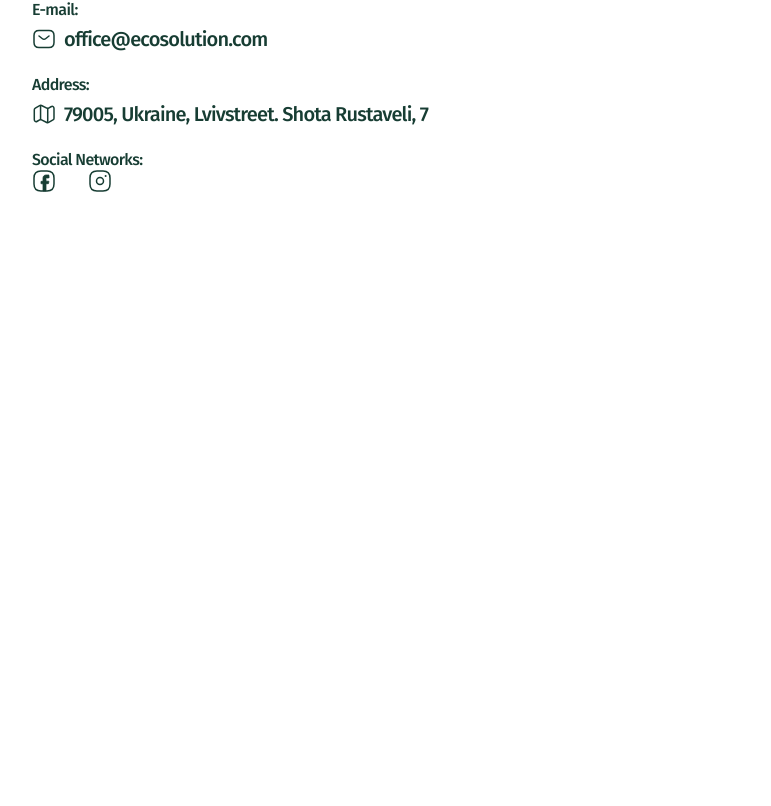
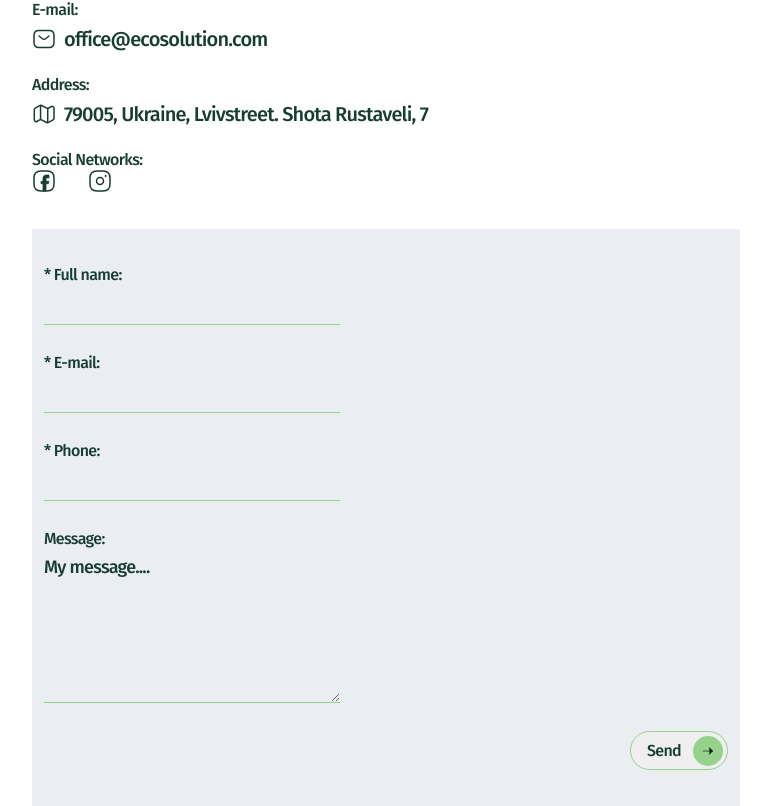
Before and after one commit to BohdanKushnerov/vite-ecosolution, a React (Vite) app: page / in a window 1280 px wide. Shown: the part 3299-4105 px from the top of the page, without its empty margins (254-1025 px from the left). Before the commit the page ends 3492 px from the top, so only its background shows below. Built offline with nearby package versions, Linux system fonts and the light colour scheme.

Commit message:
add form markup

```diff
--- a/src/components/ContactUsSection/ContactUs/ContactUs.styled.tsx
+++ b/src/components/ContactUsSection/ContactUs/ContactUs.styled.tsx
@@ -61,3 +61,80 @@ export const ConnectionLink = styled.a`
     color: #97d28b;
   }
 `;
+
+export const Form = styled.form`
+  display: flex;
+  flex-direction: column;
+  gap: 28px;
+  margin-top: 36px;
+  padding: 36px 12px;
+
+  background: #eaedf1;
+`;
+
+export const Label = styled.label`
+  display: flex;
+  flex-direction: column;
+  gap: 8px;
+  padding-bottom: 8px;
+  width: 296px;
+
+  border-bottom: 1px solid #97d28b;
+`;
+
+export const InputName = styled.span`
+  color: #173d33;
+  text-align: justify;
+  font-size: 16px;
+  font-style: normal;
+  font-weight: 400;
+  line-height: normal;
+  letter-spacing: -0.64px;
+`;
+
+export const Input = styled.input`
+  color: #173d33;
+  font-size: 18px;
+  font-style: normal;
+  font-weight: 400;
+  line-height: normal;
+  letter-spacing: -0.72px;
+  border: none;
+  background: transparent;
+`;
+
+export const LabelTextArea = styled.label`
+  display: flex;
+  flex-direction: column;
+  gap: 8px;
+  padding-bottom: 8px;
+  width: 296px;
+`;
+
+export const Textarea = styled.textarea`
+  height: 147px;
+  padding: 0;
+
+  color: #173d33;
+  font-size: 18px;
+  font-style: normal;
+  font-weight: 400;
+  line-height: normal;
+  letter-spacing: -0.72px;
+  border: none;
+  background: transparent;
+  border: none;
+  background: transparent;
+  border-bottom: 1px solid #97d28b;
+
+  &::placeholder {
+    color: inherit;
+    font-size: inherit;
+    letter-spacing: inherit;
+  }
+`;
+
+export const SubmitButtonWrap = styled.div`
+  margin-top: -8px;
+  margin-left: auto;
+`;
--- a/src/components/ContactUsSection/ContactUs/ContactUs.tsx
+++ b/src/components/ContactUsSection/ContactUs/ContactUs.tsx
@@ -9,13 +9,21 @@ import {
   Address,
   PhonesWrap,
   ConnectionLink,
+  Form,
+  Label,
+  Input,
+  InputName,
+  LabelTextArea,
+  Textarea,
+  SubmitButtonWrap,
 } from "./ContactUs.styled";
 import sprite from "assets/sprite.svg";
+import SecondaryButton from "components/common/Buttons/SecondaryButton/SecondaryButton";
 
 const ContactUs: FC = () => {
   return (
     <Section>
-      <ContactUsTitle>ContactUs</ContactUsTitle>
+      <ContactUsTitle>Contact Us</ContactUsTitle>
       <Address>
         <div>
           <ContactSubtitle>Phone:</ContactSubtitle>
@@ -75,7 +83,35 @@ const ContactUs: FC = () => {
         </div>
       </Address>
 
-      <form action="">{/*  */}</form>
+      <Form action="">
+        <Label htmlFor="fullName">
+          <InputName>* Full name:</InputName>
+          <Input type="text" id="fullName" />
+        </Label>
+        <Label htmlFor="email">
+          <InputName>* E-mail:</InputName>
+          <Input type="email" id="email" />
+        </Label>
+        <Label htmlFor="phone">
+          <InputName>* Phone:</InputName>
+          <Input type="tel" id="phone" />
+        </Label>
+
+        <LabelTextArea htmlFor="message">
+          <InputName>Message:</InputName>
+          <Textarea
+            id="message"
+            name="message"
+            cols={30}
+            rows={10}
+            placeholder="My message...."
+          />
+        </LabelTextArea>
+
+        <SubmitButtonWrap>
+          <SecondaryButton type="submit" textContent="Send" />
+        </SubmitButtonWrap>
+      </Form>
     </Section>
   );
 };
--- a/src/components/MainSection/Main/Main.tsx
+++ b/src/components/MainSection/Main/Main.tsx
@@ -20,7 +20,7 @@ const Main: FC = () => {
             sources, generating power generation using energy wind, sun, water,
             biomass
           </MainParagraph>
-          <SecondaryButton textContent="Learn More" />
+          <SecondaryButton type="button" textContent="Learn More" />
         </MainParagraphButtonWrap>
       </MainContentWrap>
     </SectionAndBeforeLine>
--- a/src/components/common/Buttons/SecondaryButton/SecondaryButton.tsx
+++ b/src/components/common/Buttons/SecondaryButton/SecondaryButton.tsx
@@ -3,12 +3,13 @@ import { Button, IconWrap } from "./SecondaryButton.styled";
 import sprite from "assets/sprite.svg";
 
 interface ISecondaryButton {
+  type: "button" | "submit";
   textContent: string;
 }
 
-const SecondaryButton: FC<ISecondaryButton> = ({ textContent }) => {
+const SecondaryButton: FC<ISecondaryButton> = ({ type, textContent }) => {
   return (
-    <Button>
+    <Button type={type}>
       {textContent}
       <IconWrap>
         <svg width={14} height={14}>
```
